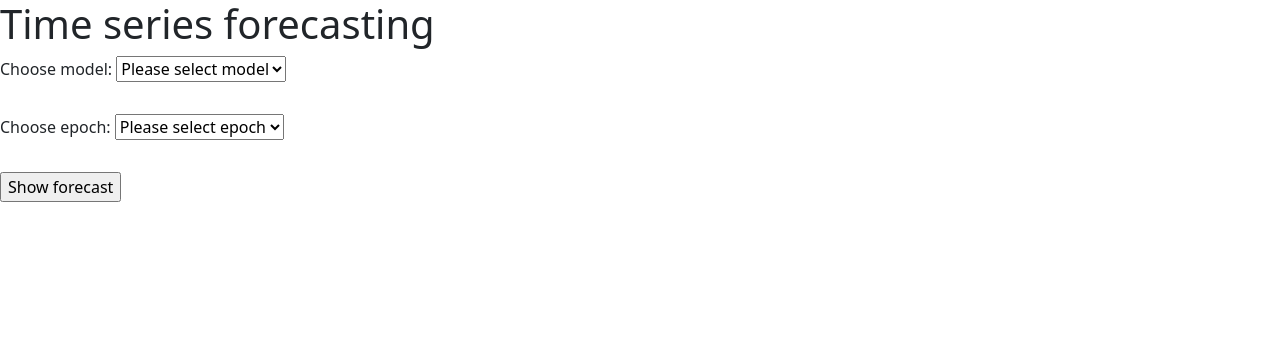
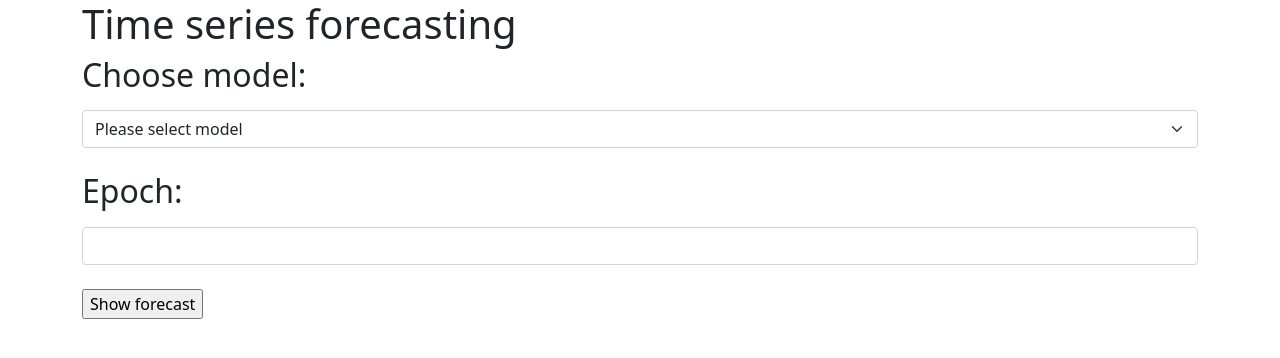
Before and after one commit to ponnipa-PJ/forecasting-model, a Flask app: page / in a window 1280 px wide. Shown: the top 358 px of the page. Run offline with Flask 2, Linux system fonts and the light colour scheme.

Commit message:
update input epoch

```diff
--- a/main.py
+++ b/main.py
@@ -40,6 +40,7 @@
         epoch = request.form['epochs']
 
         epoch = int(epoch)
+        print(epoch)
 
         if epoch == '':
             epoch =int(20)
@@ -97,7 +98,7 @@
             MSE = score
             RMSE = math.sqrt(MSE)
 
-            plt.figure(figsize=(17,6))
+            plt.figure(figsize=(12,6))
             plt.plot(apple_testing_processed, color='blue', label='Actual Price')
             plt.plot(predictions , color='red', label='Predicted Price')
             plt.title('Price Prediction')
--- a/templates/index.html
+++ b/templates/index.html
@@ -12,11 +12,12 @@
     });
   </script>
   <!-- CSS only -->
-<link href="https://cdn.jsdelivr.net/npm/bootstrap@5.1.3/dist/css/bootstrap.min.css" rel="stylesheet" integrity="sha384-1BmE4kWBq78iYhFldvKuhfTAU6auU8tT94WrHftjDbrCEXSU1oBoqyl2QvZ6jIW3" crossorigin="anonymous">
+  <link href="https://cdn.jsdelivr.net/npm/bootstrap@5.1.3/dist/css/bootstrap.min.css" rel="stylesheet"
+    integrity="sha384-1BmE4kWBq78iYhFldvKuhfTAU6auU8tT94WrHftjDbrCEXSU1oBoqyl2QvZ6jIW3" crossorigin="anonymous">
 </head>
 
 <body>
-  <div class="login">
+  <div class="container">
     <h1>Time series forecasting</h1>
     <!-- <form action="upload.php" method="post" enctype="multipart/form-data">
     เลือกไฟล์
@@ -24,29 +25,23 @@
      <input type="submit" value="Pre-processing" name="submit">
    </form> -->
     <form action="/result" method="post">
-      <dl>
-        <dd>Choose model:
-          <select name="forecast" id="forecast" selected="selected">
+      <div class="mb-3">
+        <label class="form-label"><h2>Choose model:</h2></label>
+        <select class="form-select" name="forecast" id="forecast" selected="selected">
           <option value="base">Please select model</option>
           <option value="lstm">LSTM</option>
           <!-- <option value="arima">ARIMA</option>
                         <option value="exp">Exponential Smoothing</option>
                         <option value="prophet">Prophet</option>
                         <option value="auto_arima">Auto ARIMA</option> -->
-          </select>
-        </dd><br>
-        <dd>Choose epoch:
-          <select name="epochs" id="epochs" selected="selected">
-            <option value="base">Please select epoch</option>
-            <option value="20">20 epoch</option>
-            <option value="50">50 epoch</option>
-            <option value="100">100 epoch</option>
-          </select>
-        </dd><br>
-        <dd><input type=submit value="Show forecast"></dd><br />
-      </dl>
+        </select><br>
+        <label class="form-label"><h2>Epoch:</h2></label>
+        <input class="form-control" type=number name="epochs" value="Epoch"><br />
+        <input type=submit value="Show forecast">
+        <br />
     </form>
   </div>
+  <div class="login">
     {% if fcast %}
     <h3 align="center">Forecasting using {{ forecast }} </h3>
     <div class="container">
@@ -73,6 +68,7 @@
       </table>
     </div>
     {% endif %}
+  </div>
 </body>
 
 </html>
```
Lines whose indentation alone changed are shown as unchanged.
